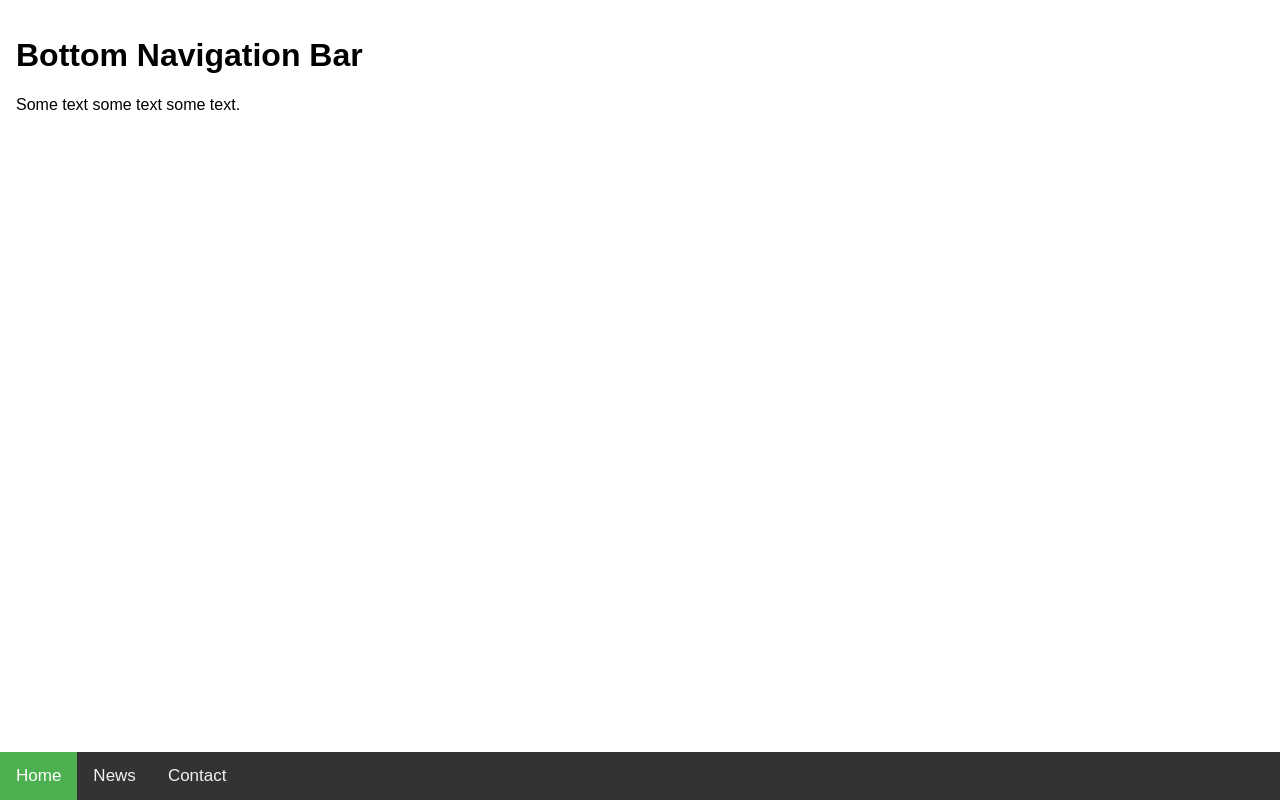
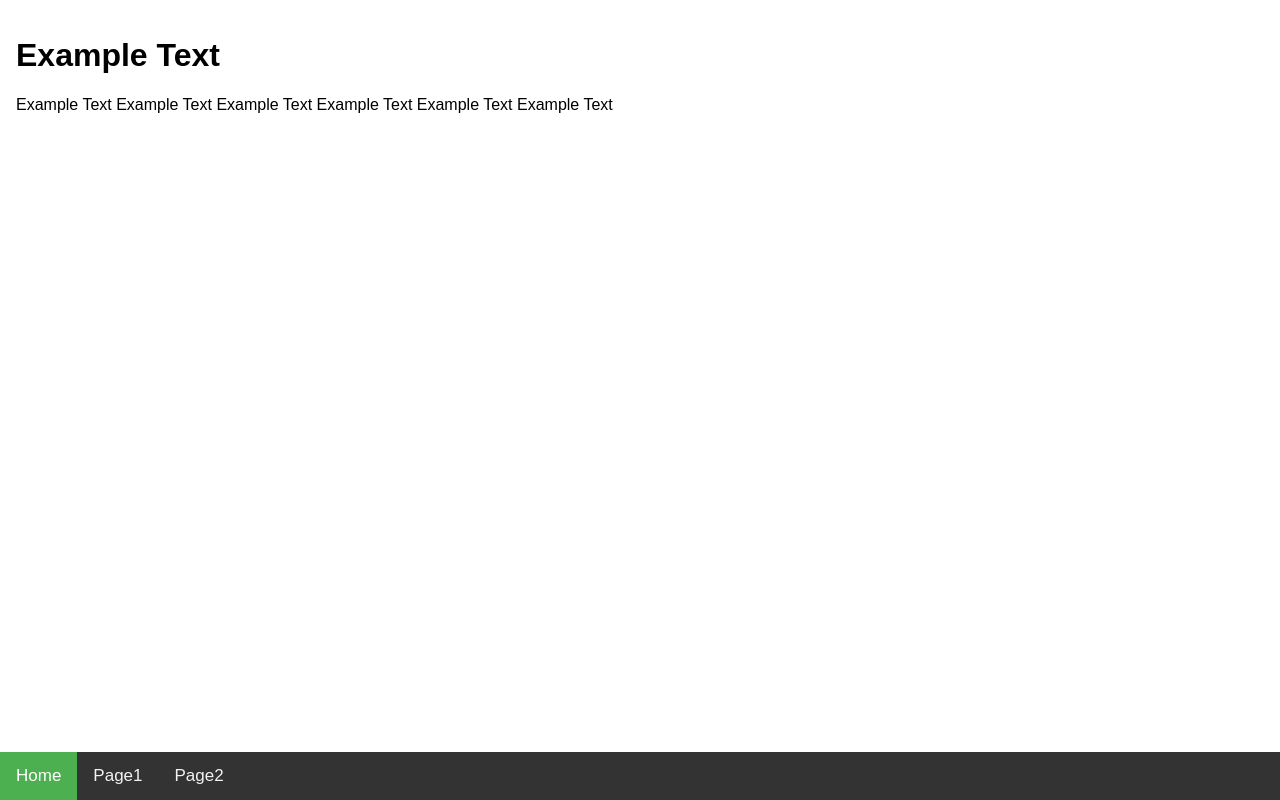
Before and after one commit to benjgadd/benjgadd.github.io, a plain HTML site: page index.html in a window 1280 px wide. Drawn offline with Linux system fonts and the light colour scheme.

Commit message:
Update index.html

```diff
--- a/index.html
+++ b/index.html
@@ -48,14 +48,13 @@
 
     <div class="navbar">
         <a href="#home" class="active">Home</a>
-        <a href="#news">News</a>
-        <a href="#contact">Contact</a>
+        <a href="#news">Page1</a>
+        <a href="#contact">Page2</a>
     </div>
 
     <div class="main">
-        <h1>Bottom Navigation Bar</h1>
-        <p>Some text some text some text.</p>
-    </div>
+        <h1>Example Text</h1>
+        <p>Example Text Example Text Example Text Example Text Example Text Example Text</p>
 
 </body>
 
```
